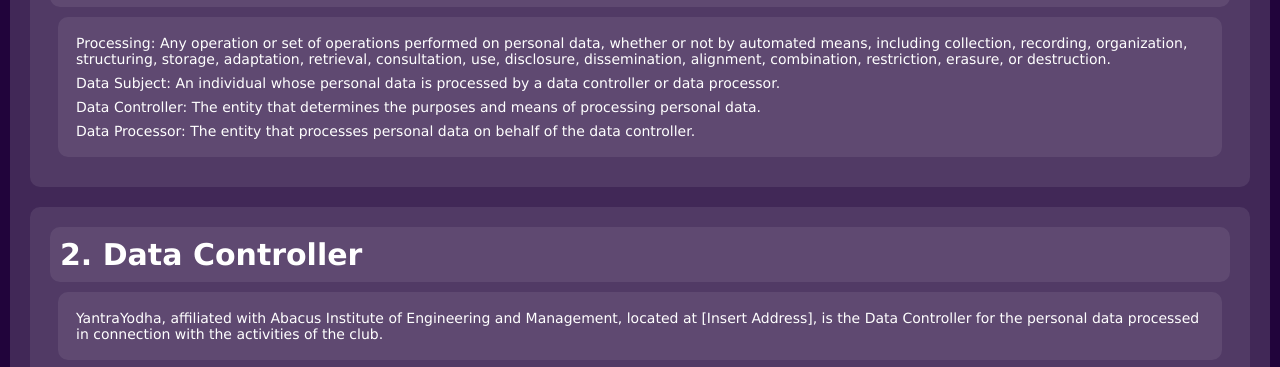
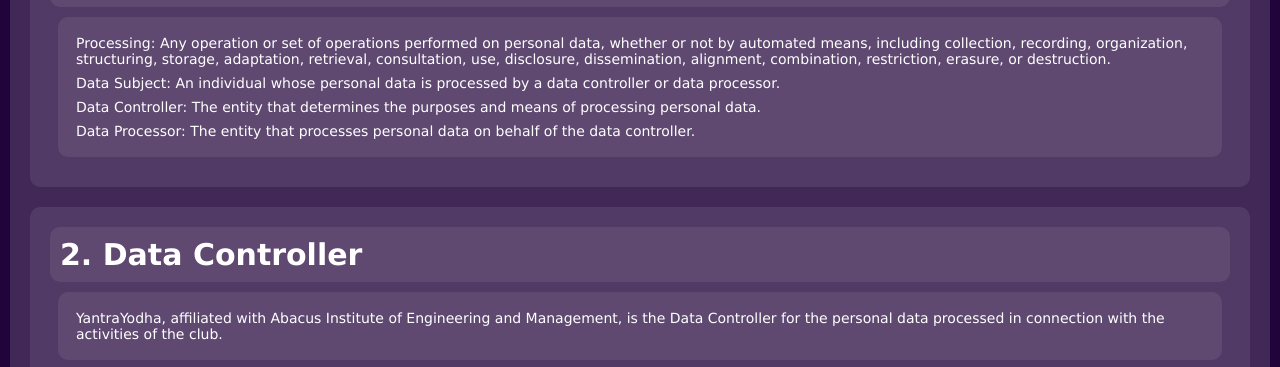
Before and after one commit to yyaiem/privacy-Pollicy, a plain HTML site: page index.html in a window 1280 px wide. Shown: the part 585-952 px from the top of the page. Drawn offline with Linux system fonts and the light colour scheme.

Commit message:
Update index.html

```diff
--- a/index.html
+++ b/index.html
@@ -172,8 +172,7 @@
                     </div>
                     <div class="page_content_body">
                         <p class="content">
-                            YantraYodha, affiliated with Abacus Institute of Engineering and Management, located at
-                            [Insert Address], is the Data Controller for the personal data processed in connection with
+                            YantraYodha, affiliated with Abacus Institute of Engineering and Management, is the Data Controller for the personal data processed in connection with
                             the activities of the club.
                         </p>
 
@@ -661,4 +660,5 @@
     </div>
 </body>
 
+
 </html>
```
